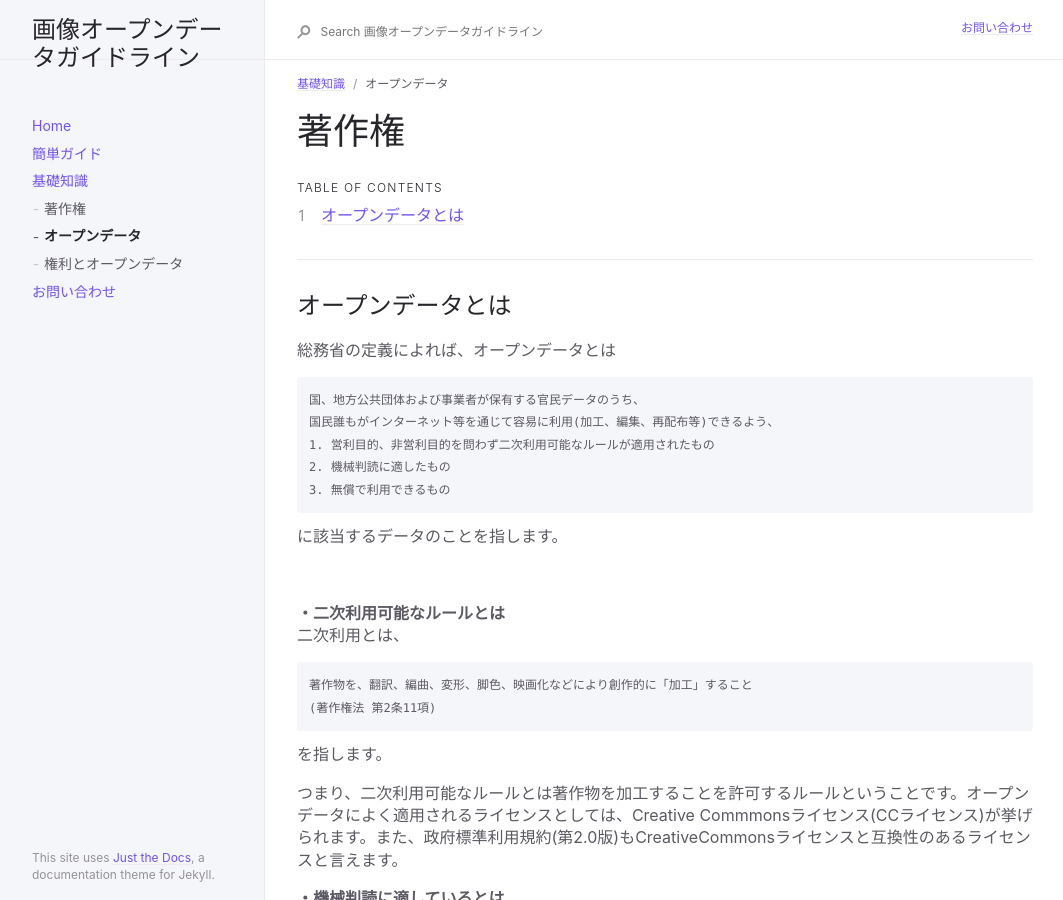
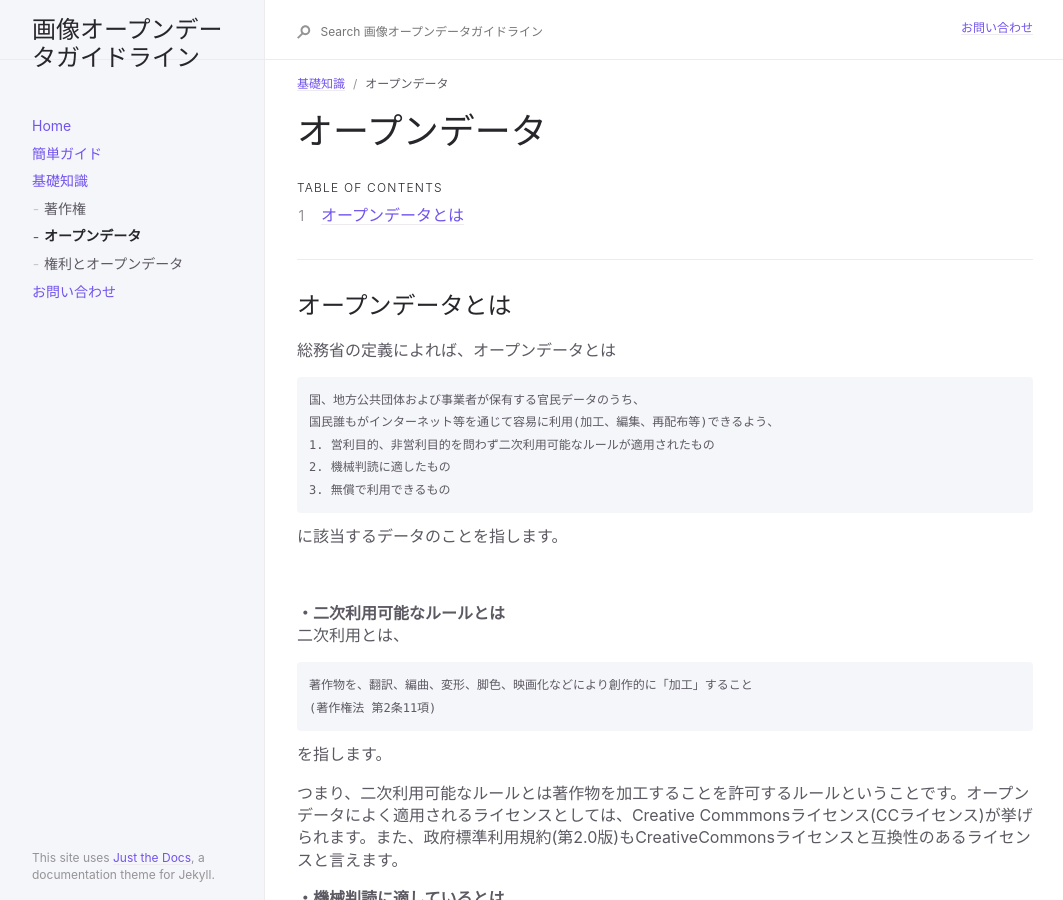
Before and after one commit to ayane0321/image-opendata-guide, a Jekyll site: the page built from docs/basic/opendata.md, in a window 1280 px wide. Shown: the whole page, without its empty margins (91-1154 px from the left). Built offline with Jekyll 4.4.1, drawn with Linux system fonts in a browser that asks for light colours.

Commit message:
add opendata

```diff
--- a/docs/basic/opendata.md
+++ b/docs/basic/opendata.md
@@ -5,7 +5,7 @@ parent: 基礎知識
 nav_order: 2
 ---
 
-# 著作権
+# オープンデータ
   {: .no_toc }
 
 ## Table of contents
```
